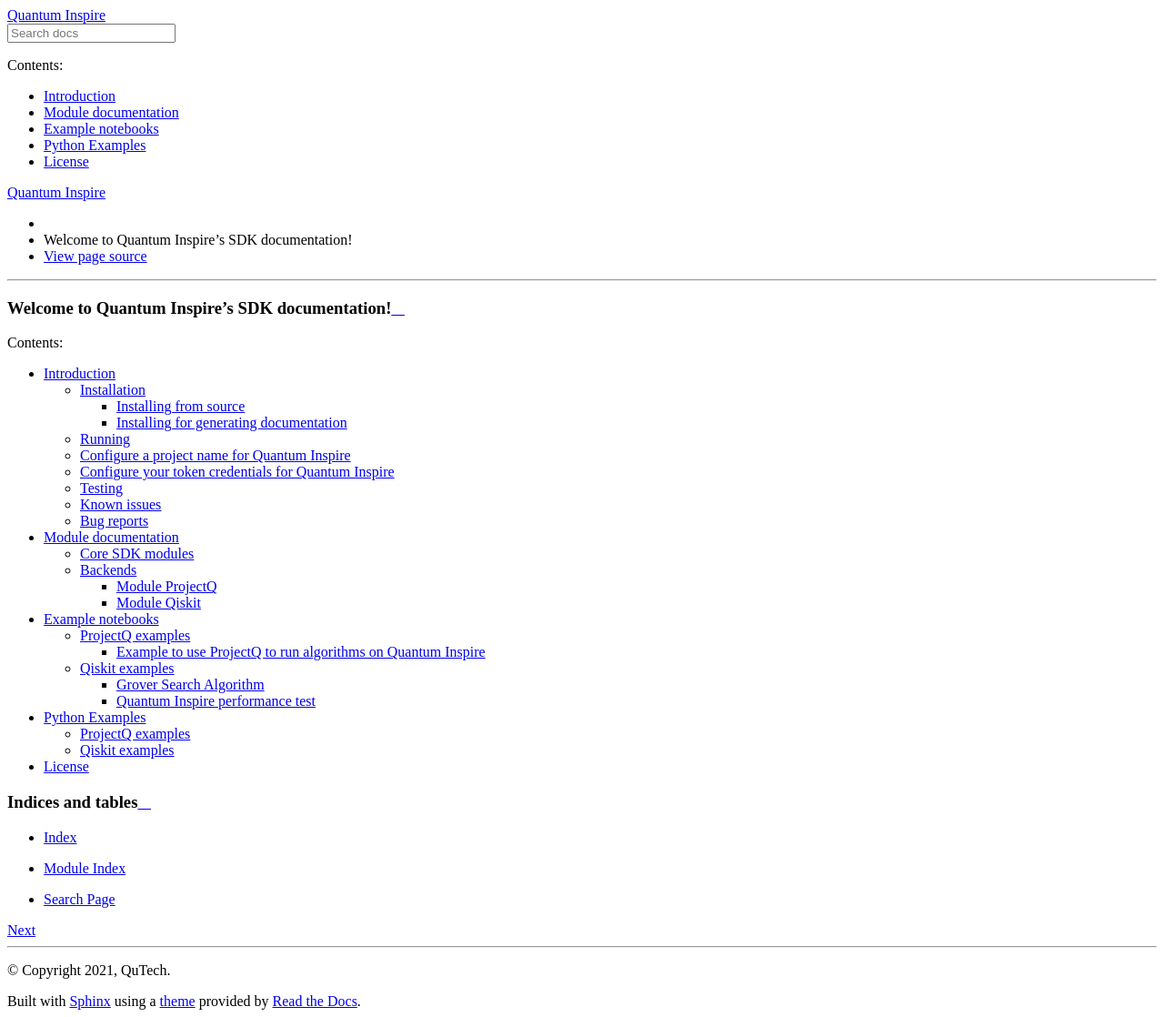
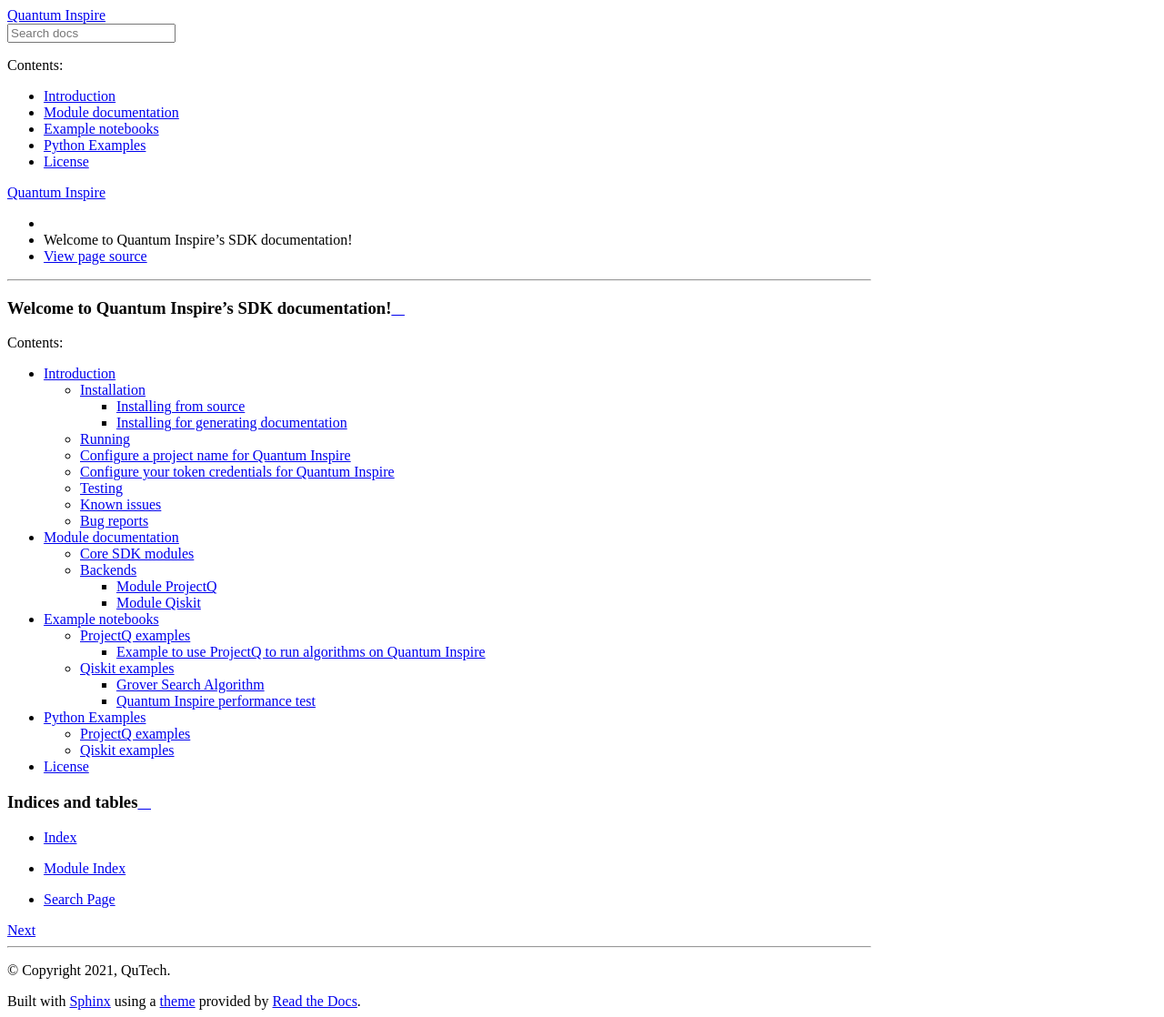
Before and after one commit to QuTech-Delft/quantuminspire, a Sphinx documentation site: the page built from docs/index.rst, in a window 1280 px wide. Shown: the whole page at 91% size. Built offline with Sphinx 7.4.7 and the Read the Docs theme 2.0.0, drawn with Linux system fonts in a browser that asks for light colours; comment, search, counter and statistics services are not loaded.

Commit message:
Changes needed to display correct html again

```diff
--- a/docs/_static/theme_overrides.css
+++ b/docs/_static/theme_overrides.css
@@ -1,14 +1,10 @@
 /* override table width restrictions */
 
-@media screen and (min-width: 767px) {
+.wy-nav-content {
+    max-width: 950px;
+}
 
-    .wy-table-responsive table td {
-        /* !important prevents the common CSS stylesheets from overriding
-           this as on RTD they are loaded after this stylesheet */
-        white-space: normal !important;
-    }
-
-    .wy-table-responsive {
-        overflow: visible !important
-    }
+.wy-table-responsive table td,
+.wy-table-responsive table th {
+    white-space: initial;
 }
--- a/docs/conf.py
+++ b/docs/conf.py
@@ -66,6 +66,8 @@
 
 html_context = {
     'css_files': [
-        '_static/theme_overrides.css',  # override wide tables in RTD theme
+        'https://media.readthedocs.org/css/sphinx_rtd_theme.css',
+        'https://media.readthedocs.org/css/readthedocs-doc-embed.css',
+        '_static/theme_overrides.css',
     ],
 }
```
